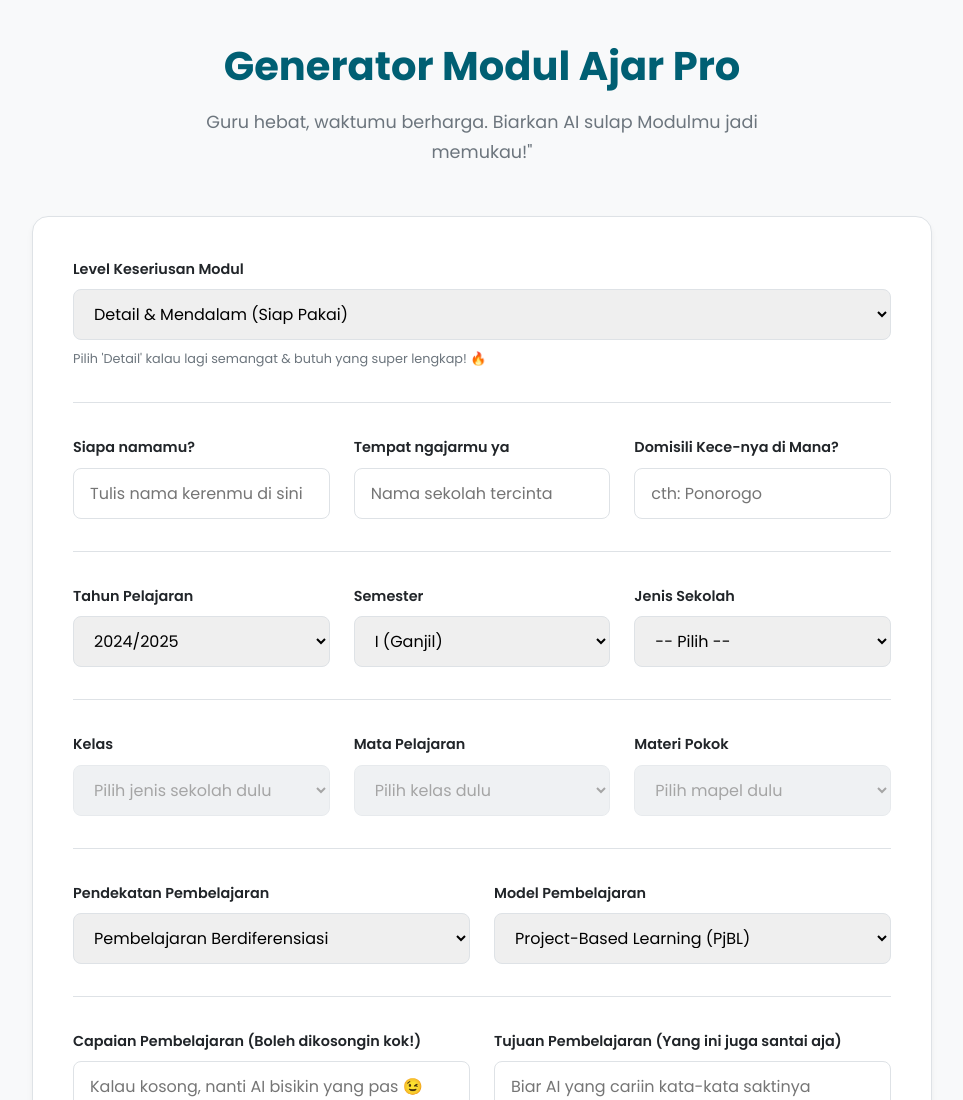
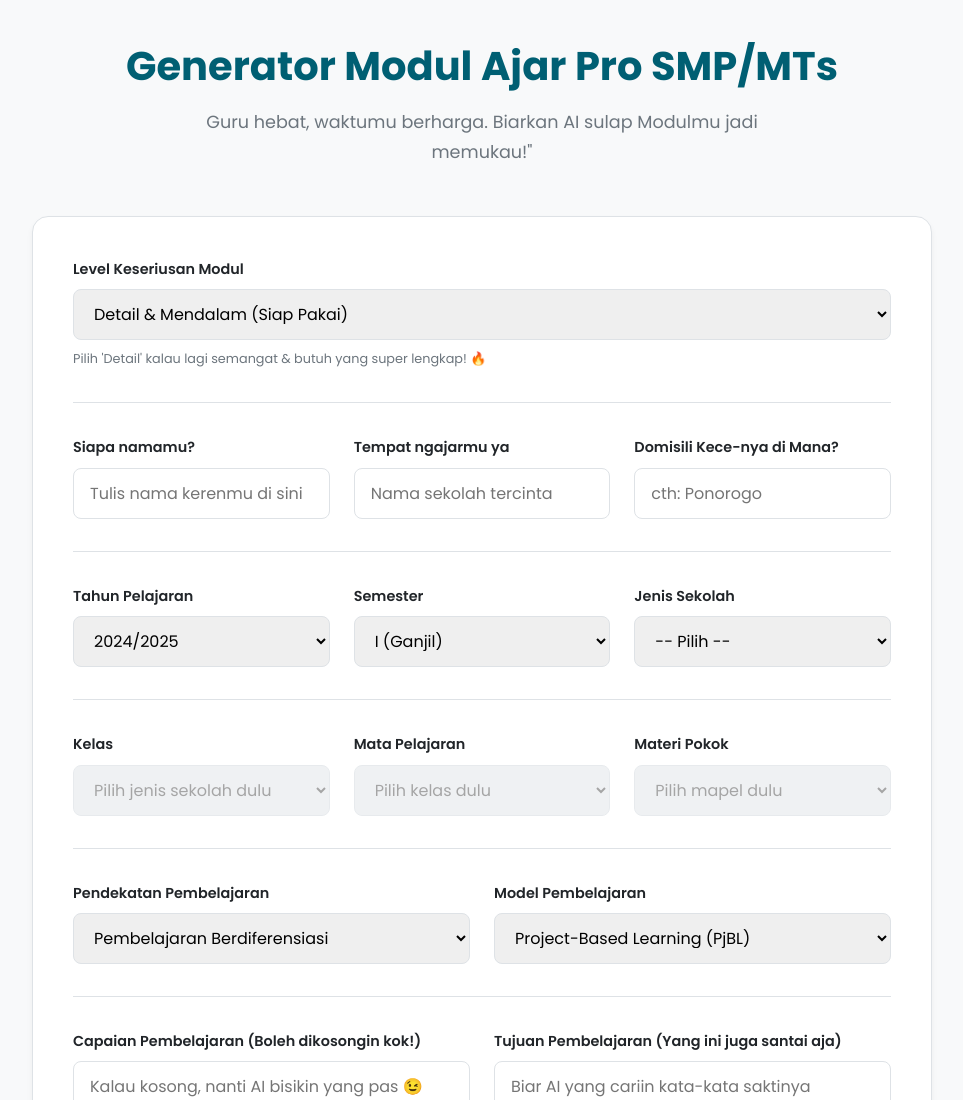
Before and after one commit to wahid27/Modul-Ajaib, a plain HTML site: page index.html in a window 1280 px wide. Shown: the top 1100 px of the page, without its empty margins (158-1121 px from the left). Drawn offline with nearby package versions, Linux system fonts and the light colour scheme; a script that the page names is missing.

Commit message:
index.html

```diff
--- a/index.html
+++ b/index.html
@@ -401,7 +401,7 @@
 
 <div class="container">
     <header>
-        <h1>Generator Modul Ajar Pro</h1>
+        <h1>Generator Modul Ajar Pro SMP/MTs</h1>
         <p>Guru hebat, waktumu berharga. Biarkan AI sulap Modulmu jadi memukau!"</p>
     </header>
 
```
